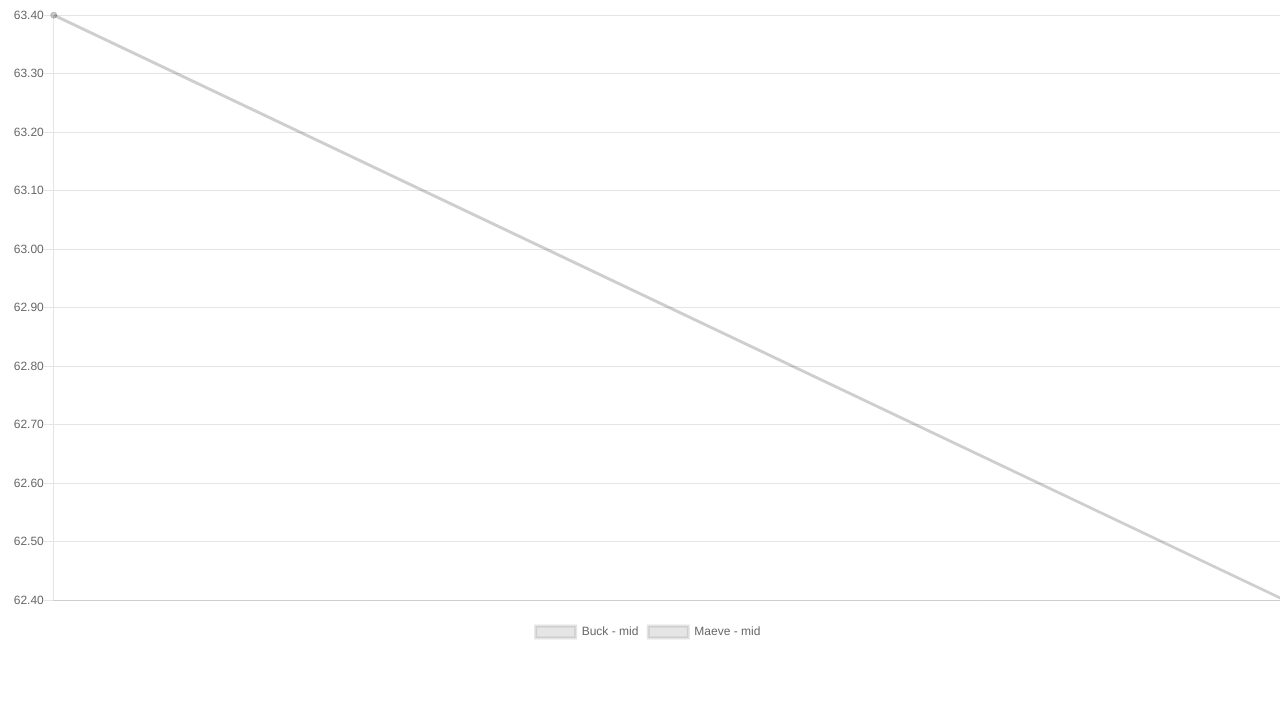
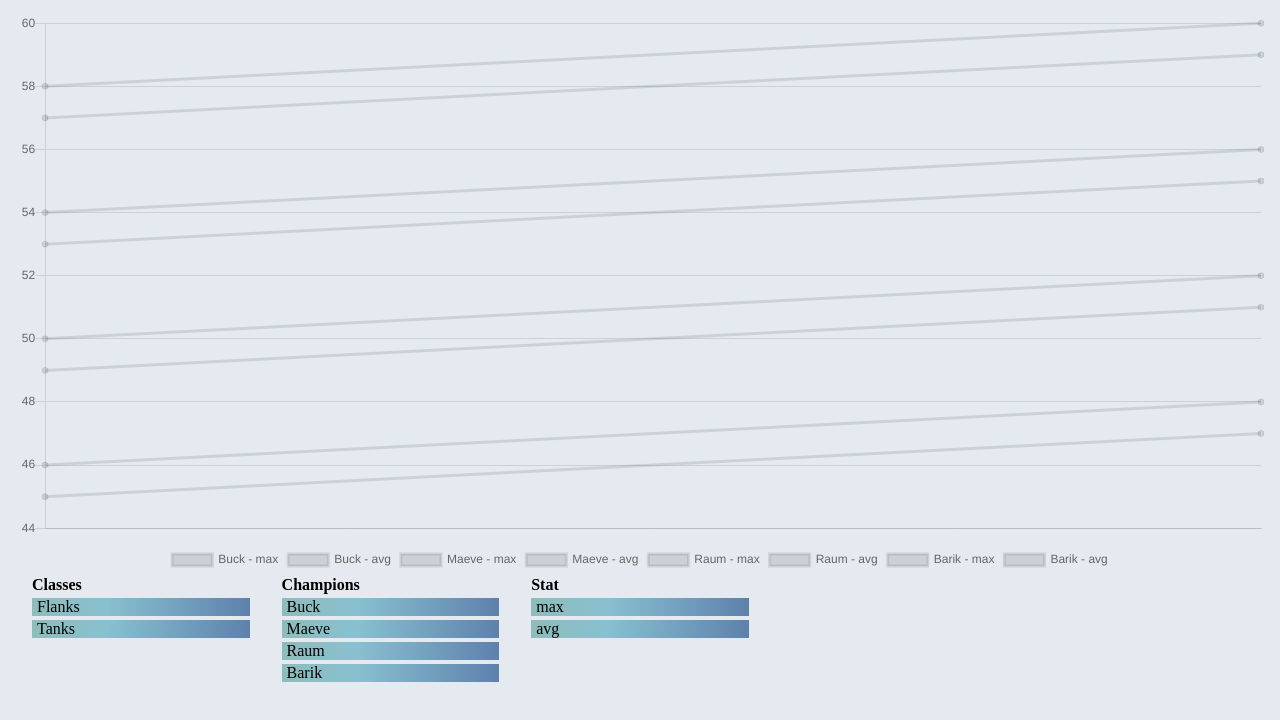
Before and after one commit to bibaroc/paladinswr, a plain HTML site: page cmd/frontend/index.html in a window 1280 px wide. Drawn offline with nearby package versions, Linux system fonts and the light colour scheme.

Commit message:
half the buttons to work

```diff
--- a/cmd/frontend/index.html
+++ b/cmd/frontend/index.html
@@ -9,131 +9,218 @@
             -webkit-user-select: none;
             -ms-user-select: none;
         }
-    </style>
-    <style type="text/css">
-        /* Chart.js */
-        @keyframes chartjs-render-animation {
-            from {
-                opacity: .99
+
+        body,
+        h1,
+        h2,
+        h3,
+        h4,
+        h5,
+        h6 {
+            margin: 0;
+            padding: 0;
+            background: #e5e9f0;
         }
 
-            to {
-                opacity: 1
-            }
+        ul {
+            margin: 0;
+            padding: 0;
+            list-style-type: none;
         }
 
-        .chartjs-render-monitor {
-            animation: chartjs-render-animation 1ms
+        /* li {
+            border: 1px solid red;
+        } */
+
+        .nav>li {
+            float: left;
+            width: 20%;
         }
 
-        .chartjs-size-monitor,
-        .chartjs-size-monitor-expand,
-        .chartjs-size-monitor-shrink {
-            position: absolute;
-            direction: ltr;
-            left: 0;
-            top: 0;
-            right: 0;
-            bottom: 0;
-            overflow: hidden;
-            pointer-events: none;
-            visibility: hidden;
-            z-index: -1
+        .list-container {
+            padding: 0 1rem;
         }
 
-        .chartjs-size-monitor-expand>div {
-            position: absolute;
-            width: 1000000px;
-            height: 1000000px;
-            left: 0;
-            top: 0
+        .list-container li {
+            margin: 0.25rem 0;
+            padding-left: 5px;
         }
 
-        .chartjs-size-monitor-shrink>div {
-            position: absolute;
-            width: 200%;
-            height: 200%;
-            left: 0;
-            top: 0
+        .active {
+            background: linear-gradient(90deg, #8fbcbb 0%, #88c0d0 35%, #5e81ac 100%);
         }
     </style>
 </head>
 
-<body>
-    <div style="width:100vw;">
-        <div class="chartjs-size-monitor">
-            <div class="chartjs-size-monitor-expand">
-                <div class=""></div>
+<body style="margin: 1rem;">
+    <div style="height: 70vh;">
+        <canvas id="canvas" style="width: 100% !important;" class="chartjs-render-monitor"></canvas>
     </div>
-            <div class="chartjs-size-monitor-shrink">
-                <div class=""></div>
+    <ul class="nav">
+        <li>
+            <div id="classes-container" class="list-container">
+                <h4>Classes</h4>
+                <ul id="classes" onclick="onClassesClick(event)">
+                </ul>
             </div>
+        </li>
+        <li>
+            <div id="champions-container" class="list-container">
+                <h4>Champions</h4>
+                <ul id="champions" onclick="onChampionsClick(event)">
+                </ul>
             </div>
-        <canvas id="canvas" style="display: block; width: 100%; height: 75%px;" class="chartjs-render-monitor"></canvas>
-        <!-- <canvas id="canvas" style="display: block; width: 100%; height: 75%px;" width="638" height="319"
-            class="chartjs-render-monitor"></canvas> -->
+        </li>
+        <li>
+            <div id="stat-container" class="list-container">
+                <h4>Stat</h4>
+                <ul id="stat" onclick="onStatsClick(event)">
+                    <li id="stat-max" class="active">max</li>
+                    <li id="stat-avg" class="active">avg</li>
+                </ul>
             </div>
+        </li>
+    </ul>
     <script>
+        toggleActiveClass = (classList, isActive) => isActive ? classList.remove("active") : classList.add("active")
+
+        function onClassesClick(e) {
+            if (e.target.tagName !== "LI")
+                return
+            if (e.target.classList.contains("active"))
+                e.target.classList.remove("active")
+            else
+                e.target.classList.add("active")
+        }
+
+        function onChampionsClick(e) {
+            if (e.target.tagName !== "LI")
+                return
+
+            const isActive = e.target.classList.contains("active")
+            toggleActiveClass(e.target.classList, isActive)
+
+
+            const pointers = championIndex[e.target.textContent]
+            if (document.getElementById("stat-max").classList.contains("active"))
+                wrChart.data.datasets[pointers.max].hidden = isActive
+            if (document.getElementById("stat-avg").classList.contains("active"))
+                wrChart.data.datasets[pointers.avg].hidden = isActive
+
+            wrChart.update()
+        }
+
+        function onStatsClick(e) {
+            if (e.target.tagName !== "LI")
+                return
+
+            const isActive = e.target.classList.contains("active")
+            toggleActiveClass(e.target.classList, isActive)
+
+            const pointers = statIndex[e.target.textContent]
+            for (index of pointers)
+                wrChart.data.datasets[index].hidden = isActive
+
+            wrChart.update()
+        }
+
         var championData = {
             "Flanks": {
                 "Buck": {
                     "2016-06-20T12:41:45.14Z": {
-                        "med": 55.4,
-                        "max": 63.4,
+                        "avg": 45,
+                        "max": 46,
                     },
                     "2016-06-21T12:41:45.14Z": {
-                        "med": 51.4,
-                        "max": 62.4,
+                        "avg": 47,
+                        "max": 48,
                     }
                 },
                 "Maeve": {
                     "2016-06-20T12:41:45.14Z": {
-                        "med": 55.4,
-                        "max": 63.4,
+                        "avg": 49,
+                        "max": 50,
                     },
                     "2016-06-21T12:41:45.14Z": {
-                        "med": 51.4,
-                        "max": 62.4,
+                        "avg": 51,
+                        "max": 52,
                     }
                 }
+            },
+            "Tanks": {
+                "Raum": {
+                    "2016-06-20T12:41:45.14Z": {
+                        "avg": 53,
+                        "max": 54,
+                    },
+                    "2016-06-21T12:41:45.14Z": {
+                        "avg": 55,
+                        "max": 56,
                     }
+                },
+                "Barik": {
+                    "2016-06-20T12:41:45.14Z": {
+                        "avg": 57,
+                        "max": 58,
+                    },
+                    "2016-06-21T12:41:45.14Z": {
+                        "avg": 59,
+                        "max": 60,
+                    }
+                }
+            },
         }
 
 
 
-        var config = {
+        var classChampionIndex = {}
+        var championIndex = {}
+        var statIndex = { max: [], avg: [] }
+
+        window.onload = function () {
+            let config = {
                 type: 'line',
                 data: {
                     datasets: []
                 },
                 options: {
                     responsive: true,
+                    maintainAspectRatio: false,
                     legend: {
                         position: 'bottom',
                     },
                     hover: {
                         mode: 'index'
                     },
+                },
             }
-        };
 
             for (className in championData) {
+                if (!classChampionIndex[className])
+                    classChampionIndex[className] = {}
+
+                let championClassListItem = document.createElement("li")
+                championClassListItem.classList.add("active")
+                championClassListItem.appendChild(document.createTextNode(className))
+
+                document.getElementById("classes").appendChild(championClassListItem)
+
                 for (championName in championData[className]) {
-                const data = Object.keys(championData[className][championName]).map(datapointTS => (
-                    {
-                        x: Date.parse(datapointTS),
-                        y: championData[className][championName][datapointTS].max,
-                    }))
-                console.log(data)
-            }
-        }
+                    let championsListItem = document.createElement("li")
+                    championsListItem.classList.add("active")
+                    championsListItem.appendChild(document.createTextNode(championName))
 
+                    document.getElementById("champions").appendChild(championsListItem)
 
-        window.onload = function () {
-            for (className in championData) {
-                for (championName in championData[className]) {
+                    if (!classChampionIndex[className][championName])
+                        classChampionIndex[className][championName] = {}
+
+                    classChampionIndex[className][championName].max = config.data.datasets.length
+                    championIndex[championName] = { max: config.data.datasets.length }
+                    statIndex.max.push(config.data.datasets.length)
+
                     config.data.datasets.push({
-                        label: `${championName} - mid`,
+                        label: `${championName} - max`,
                         data: Object.keys(championData[className][championName]).map(datapointTS => (
                             {
                                 x: Date.parse(datapointTS),
@@ -142,11 +229,26 @@
                         fill: false,
                         pointHoverRadius: 10,
                     })
+
+                    classChampionIndex[className][championName].avg = config.data.datasets.length
+                    championIndex[championName].avg = config.data.datasets.length
+                    statIndex.avg.push(config.data.datasets.length)
+
+                    config.data.datasets.push({
+                        label: `${championName} - avg`,
+                        data: Object.keys(championData[className][championName]).map(datapointTS => (
+                            {
+                                x: Date.parse(datapointTS),
+                                y: championData[className][championName][datapointTS].avg,
+                            })),
+                        fill: false,
+                        pointHoverRadius: 10,
+                    })
                 }
             }
 
             var ctx = document.getElementById('canvas').getContext('2d');
-            window.myLine = new Chart(ctx, config);
+            window.wrChart = new Chart(ctx, config);
         };
     </script>
 
```
Lines whose indentation alone changed are shown as unchanged.
